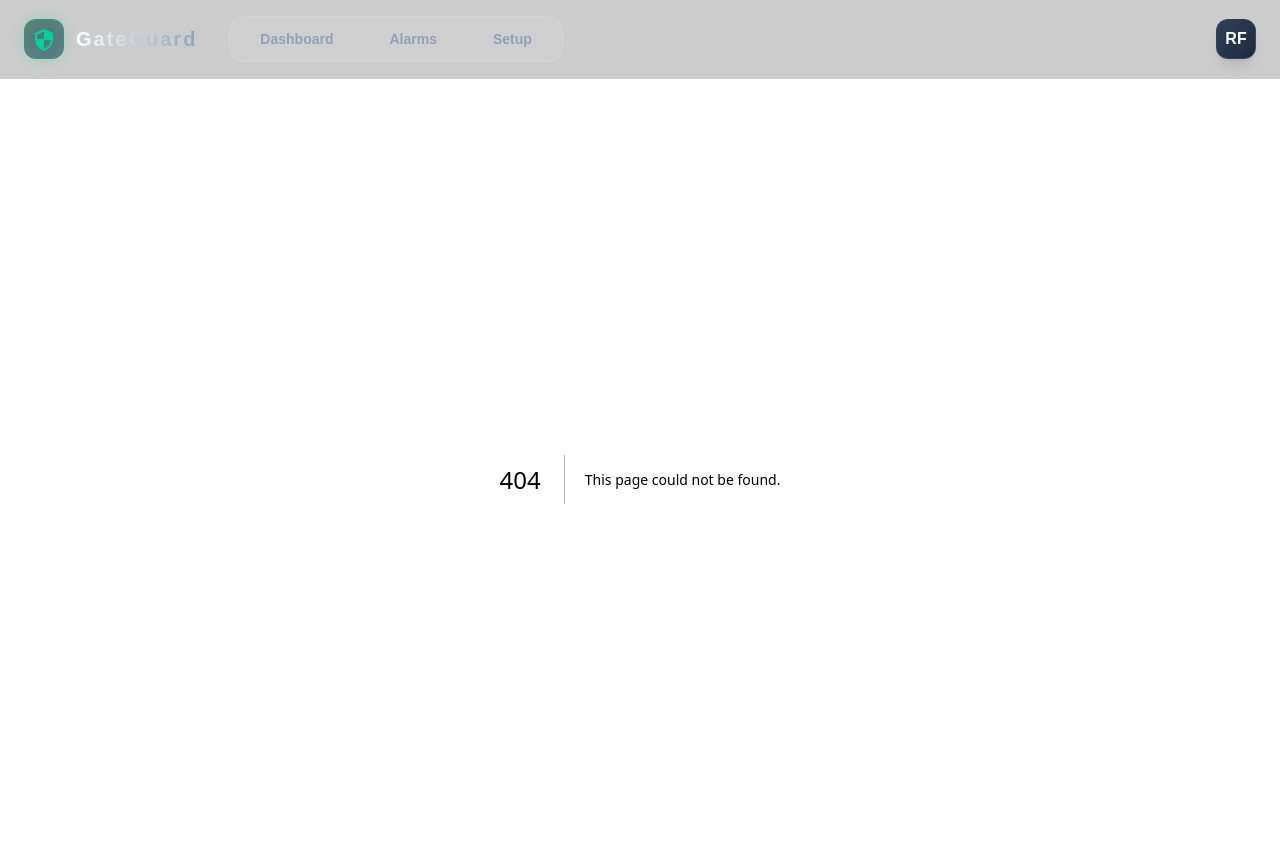
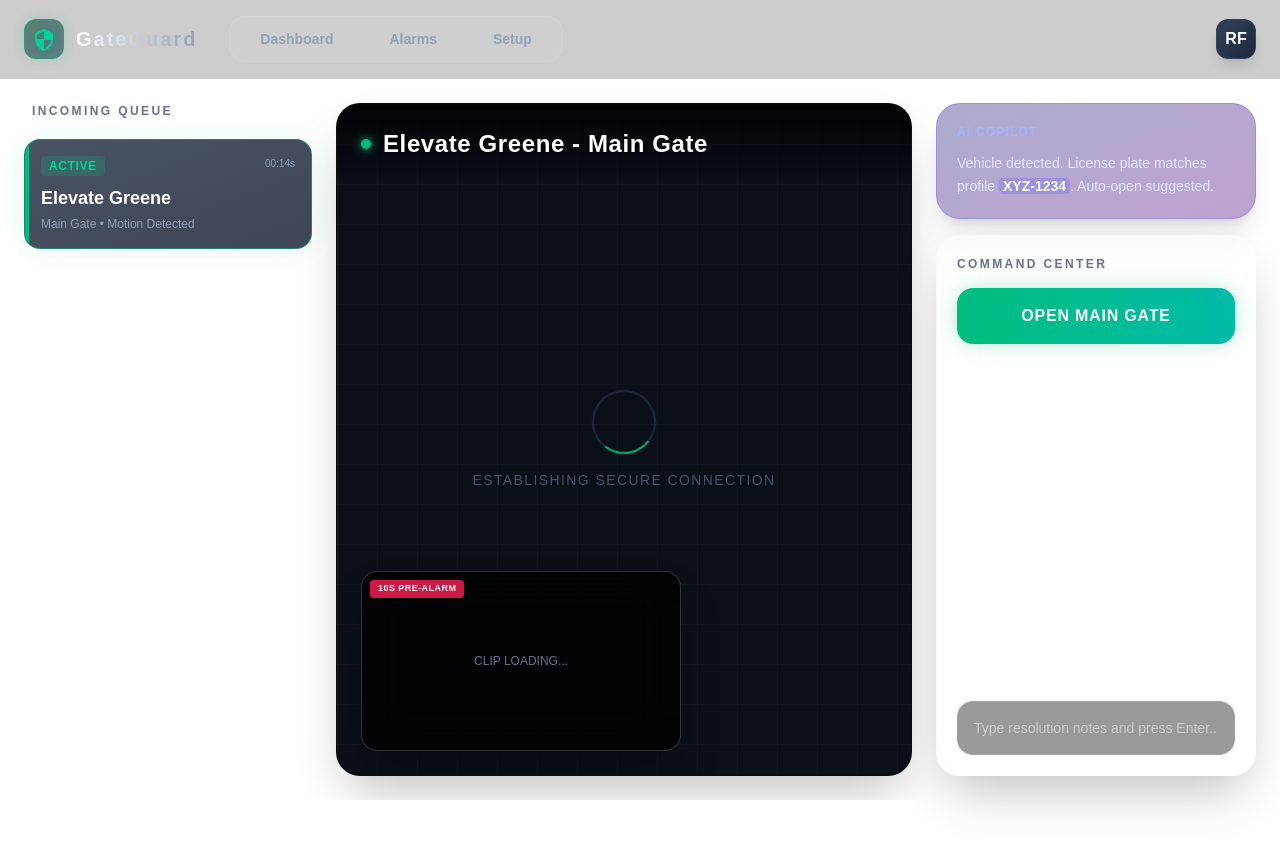
Before and after one commit to gateguard2024/gateguard-dispatch-ui, a Next.js app: page /alarms in a window 1280 px wide. Before the commit this address had no page. Shown: the top 848 px of the page. After the commit the page ends 800 px from the top, so only its background shows below. Built offline with nearby package versions, Linux system fonts and the light colour scheme.

Commit message:
Create page.tsx

```diff
--- /dev/null
+++ b/app/alarms/page.tsx
@@ -0,0 +1,79 @@
+"use client";
+
+import React from "react";
+
+export default function AlarmsPage() {
+  return (
+    <div className="w-full h-full flex gap-6 p-6 relative">
+
+      {/* LEFT: FLOATING ALARM QUEUE */}
+      <div className="w-72 flex flex-col gap-3 z-10">
+        <h2 className="text-xs font-black text-slate-500 tracking-[0.2em] ml-2 mb-2">INCOMING QUEUE</h2>
+
+        {/* Active Alarm Card */}
+        <div className="bg-gradient-to-br from-slate-800/80 to-slate-900/80 backdrop-blur-xl border border-emerald-500/50 rounded-2xl p-4 shadow-[0_0_30px_rgba(16,185,129,0.1)] cursor-pointer relative overflow-hidden">
+          <div className="absolute top-0 left-0 w-1 h-full bg-emerald-500"></div>
+          <div className="flex justify-between items-start mb-2">
+            <span className="text-xs font-bold bg-emerald-500/20 text-emerald-400 px-2 py-0.5 rounded uppercase tracking-wider">Active</span>
+            <span className="text-[10px] font-mono text-slate-400">00:14s</span>
+          </div>
+          <h3 className="text-white font-bold text-lg">Elevate Greene</h3>
+          <p className="text-slate-400 text-xs mt-1">Main Gate • Motion Detected</p>
+        </div>
+      </div>
+
+      {/* CENTER: IMMERSIVE VIDEO CANVAS */}
+      <div className="flex-1 relative rounded-3xl overflow-hidden border border-white/5 shadow-2xl bg-black flex items-center justify-center group">
+        <div className="absolute inset-0 bg-[#0a0f18] flex flex-col items-center justify-center text-slate-600">
+           <div className="absolute inset-0 bg-[linear-gradient(rgba(255,255,255,0.02)_1px,transparent_1px),linear-gradient(90deg,rgba(255,255,255,0.02)_1px,transparent_1px)] bg-[size:40px_40px]"></div>
+           <div className="w-16 h-16 border-2 border-slate-800 border-t-emerald-500 rounded-full animate-spin mb-4 z-10"></div>
+           <span className="tracking-widest font-mono text-sm z-10">ESTABLISHING SECURE CONNECTION</span>
+        </div>
+
+        <div className="absolute top-0 w-full p-6 bg-gradient-to-b from-black/80 to-transparent flex justify-between items-start z-20">
+          <div>
+            <div className="flex items-center space-x-3">
+              <span className="w-2.5 h-2.5 bg-emerald-500 rounded-full shadow-[0_0_10px_rgba(16,185,129,1)]"></span>
+              <h1 className="text-2xl font-black text-white tracking-wide drop-shadow-lg">Elevate Greene - Main Gate</h1>
+            </div>
+          </div>
+        </div>
+
+        {/* Floating Pre-Alarm PiP */}
+        <div className="absolute bottom-6 left-6 w-80 aspect-video bg-black/80 backdrop-blur-xl border border-white/20 rounded-2xl overflow-hidden shadow-2xl z-20">
+          <div className="absolute top-2 left-2 bg-rose-500/80 backdrop-blur px-2 py-0.5 rounded text-[9px] font-black text-white uppercase tracking-wider">10s Pre-Alarm</div>
+          <div className="w-full h-full flex items-center justify-center text-slate-500">
+             <span className="text-xs font-mono">CLIP LOADING...</span>
+          </div>
+        </div>
+      </div>
+
+      {/* RIGHT: CONTEXTUAL ACTION DRAWER */}
+      <div className="w-80 flex flex-col gap-4 z-10">
+        <div className="bg-gradient-to-br from-indigo-900/40 to-purple-900/40 backdrop-blur-xl border border-indigo-500/30 rounded-3xl p-5 shadow-xl relative overflow-hidden">
+          <div className="flex items-center space-x-2 mb-3">
+            <h3 className="text-xs font-black text-indigo-300 uppercase tracking-widest">AI Copilot</h3>
+          </div>
+          <p className="text-sm text-indigo-100 font-medium leading-relaxed">
+            Vehicle detected. License plate matches profile <span className="text-white font-bold bg-indigo-500/30 px-1 rounded">XYZ-1234</span>. Auto-open suggested.
+          </p>
+        </div>
+
+        <div className="flex-1 bg-white/5 backdrop-blur-xl border border-white/10 rounded-3xl p-5 flex flex-col shadow-2xl">
+          <h2 className="text-xs font-black text-slate-500 tracking-[0.2em] mb-4">COMMAND CENTER</h2>
+          <div className="space-y-3 mb-6">
+            <button className="w-full bg-gradient-to-r from-emerald-500 to-teal-500 text-white font-black py-4 px-4 rounded-2xl shadow-[0_0_20px_rgba(16,185,129,0.3)] hover:scale-[1.02] transition-transform tracking-wider">
+              OPEN MAIN GATE
+            </button>
+          </div>
+          <input
+            type="text"
+            placeholder="Type resolution notes and press Enter..."
+            className="w-full bg-black/40 border border-white/10 rounded-2xl px-4 py-4 text-sm text-white focus:border-emerald-500/50 outline-none mt-auto"
+          />
+        </div>
+      </div>
+
+    </div>
+  );
+}
```
